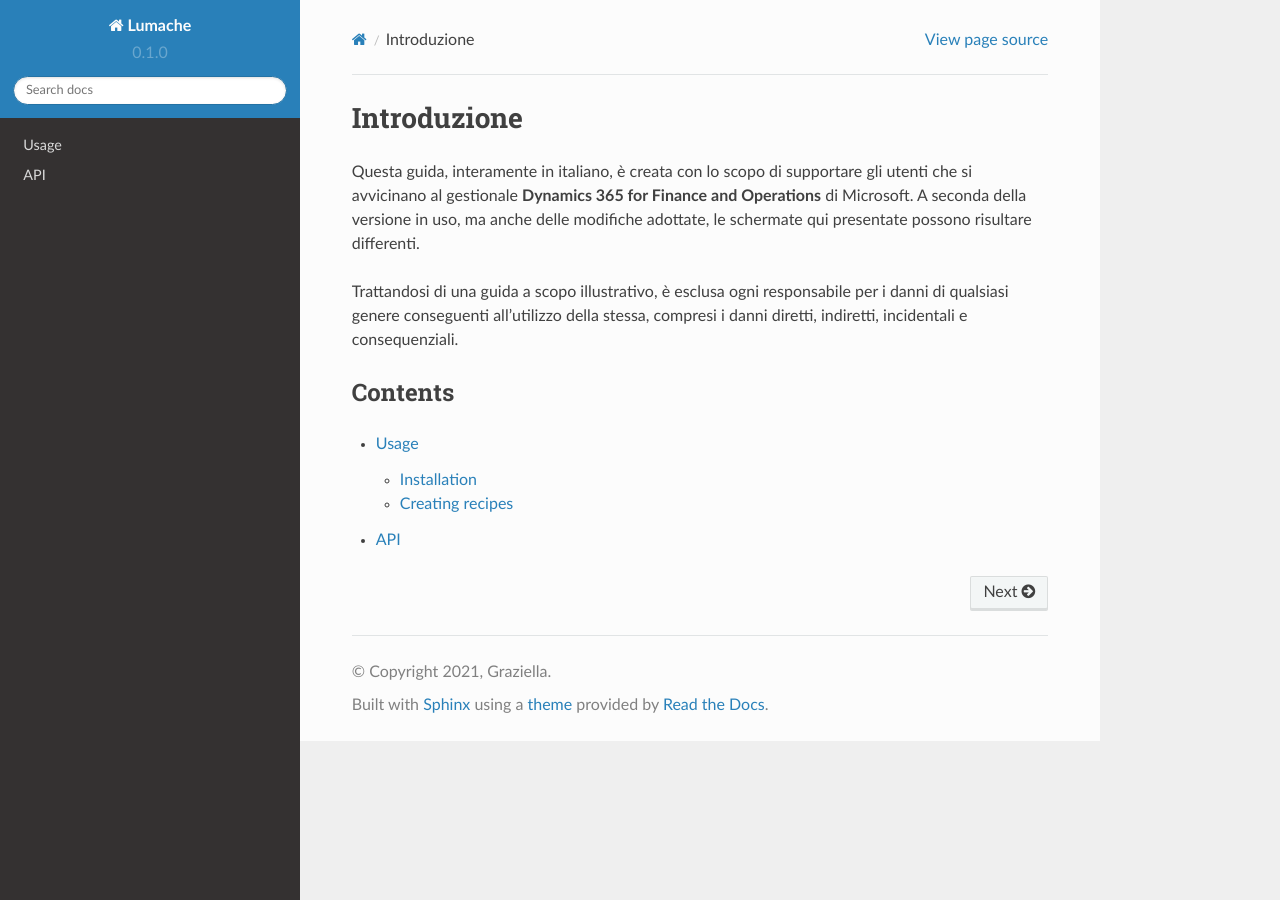
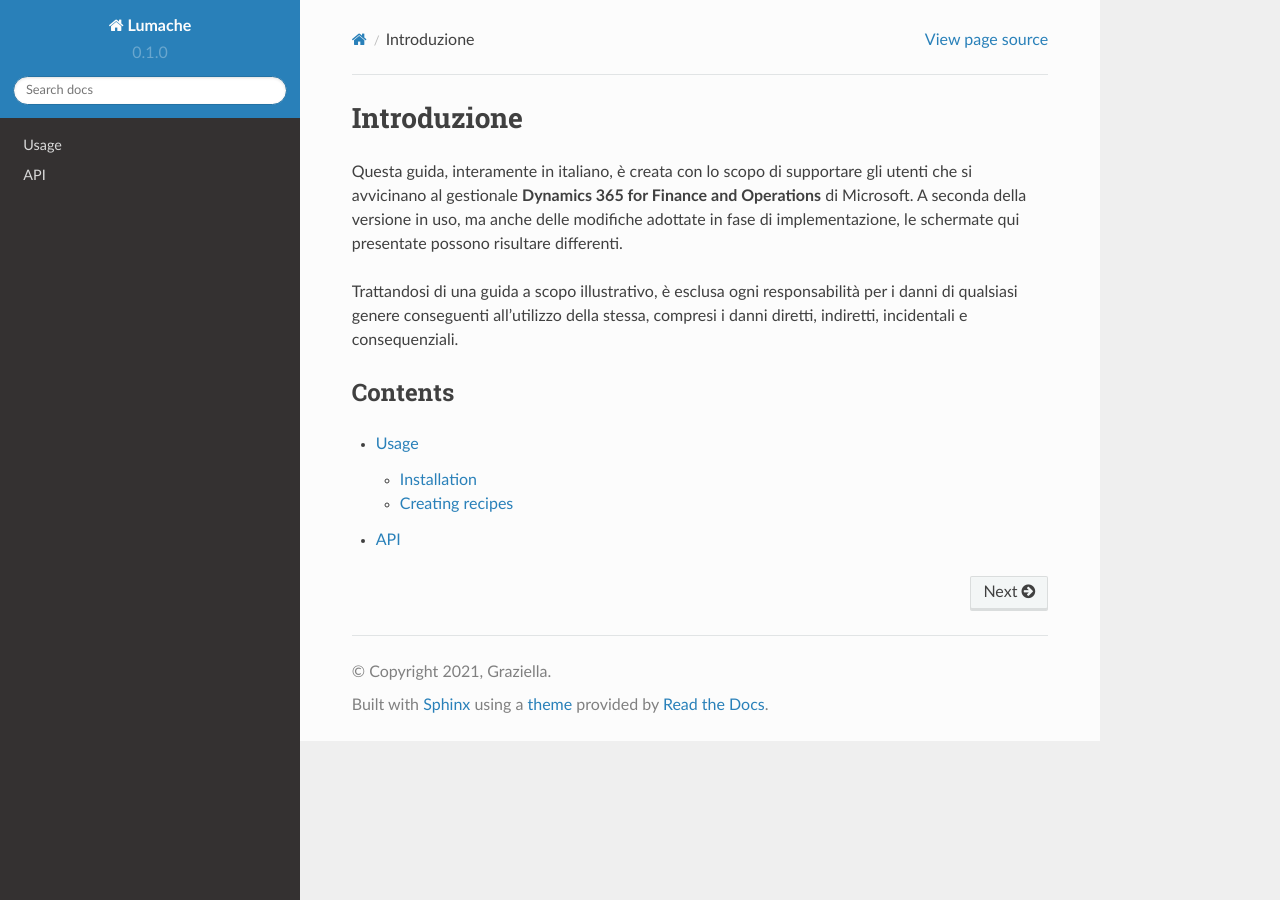
Before and after one commit to andreagavazzi/Dynamics365FO, a Sphinx documentation site: the page built from docs/source/index.rst, in a window 1280 px wide. Built offline with Sphinx 7.4.7 and the Read the Docs theme 2.0.0, drawn with Linux system fonts in a browser that asks for light colours.

Commit message:
Update index.rst

```diff
--- a/docs/source/index.rst
+++ b/docs/source/index.rst
@@ -2,11 +2,11 @@ Introduzione
 ===================================
 
 Questa guida, interamente in italiano, è creata con lo scopo di supportare gli utenti che si avvicinano al gestionale **Dynamics 365 for Finance and Operations** di Microsoft.
-A seconda della versione in uso, ma anche delle modifiche adottate, le schermate qui presentate possono risultare differenti.
+A seconda della versione in uso, ma anche delle modifiche adottate in fase di implementazione, le schermate qui presentate possono risultare differenti.
 
-.. note::
+.. Note::
 
-Trattandosi di una guida a scopo illustrativo, è esclusa ogni responsabile per i danni di qualsiasi genere conseguenti all’utilizzo della stessa, compresi i danni diretti, indiretti, incidentali e consequenziali.
+Trattandosi di una guida a scopo illustrativo, è esclusa ogni responsabilità per i danni di qualsiasi genere conseguenti all’utilizzo della stessa, compresi i danni diretti, indiretti, incidentali e consequenziali.
 
 
 Contents
```
